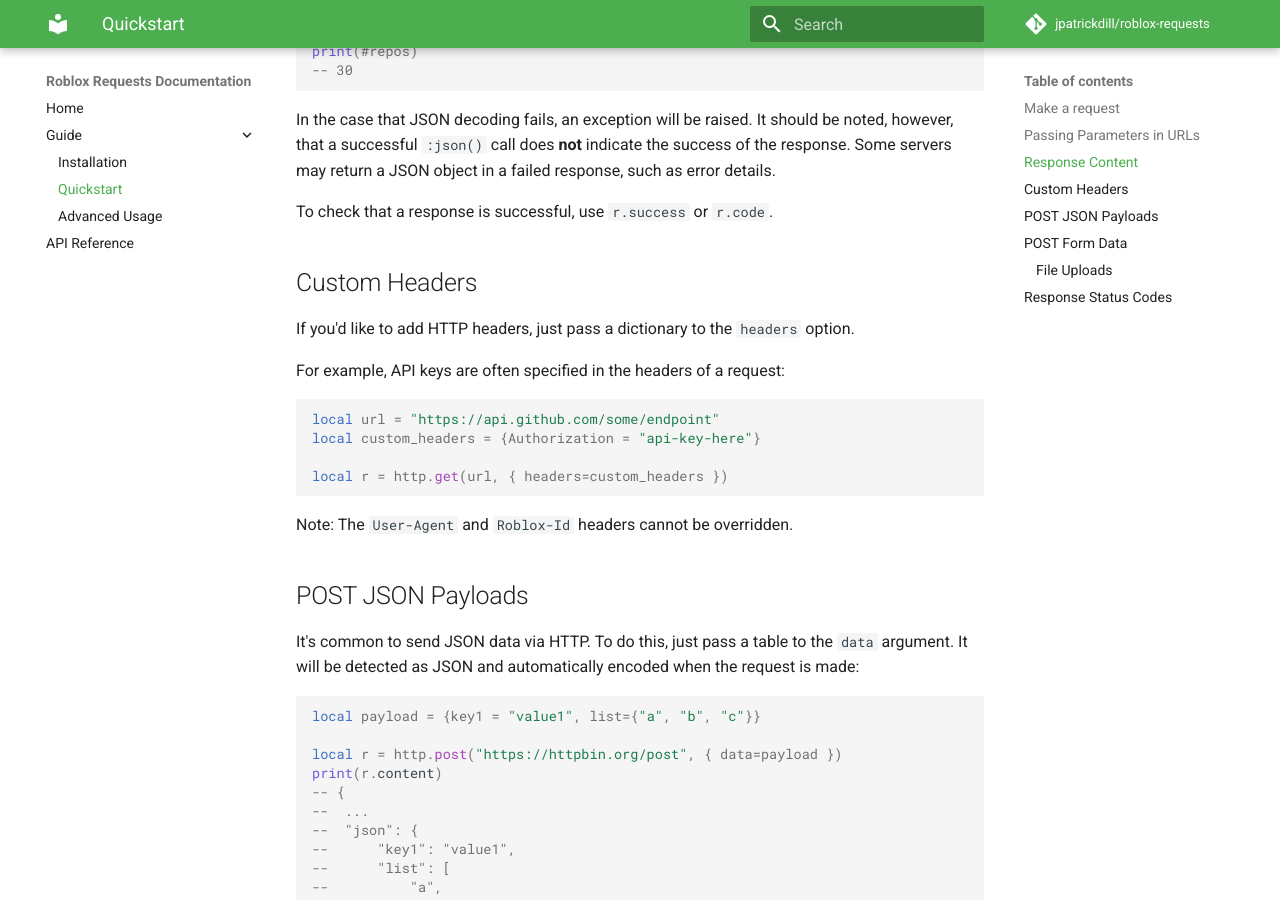
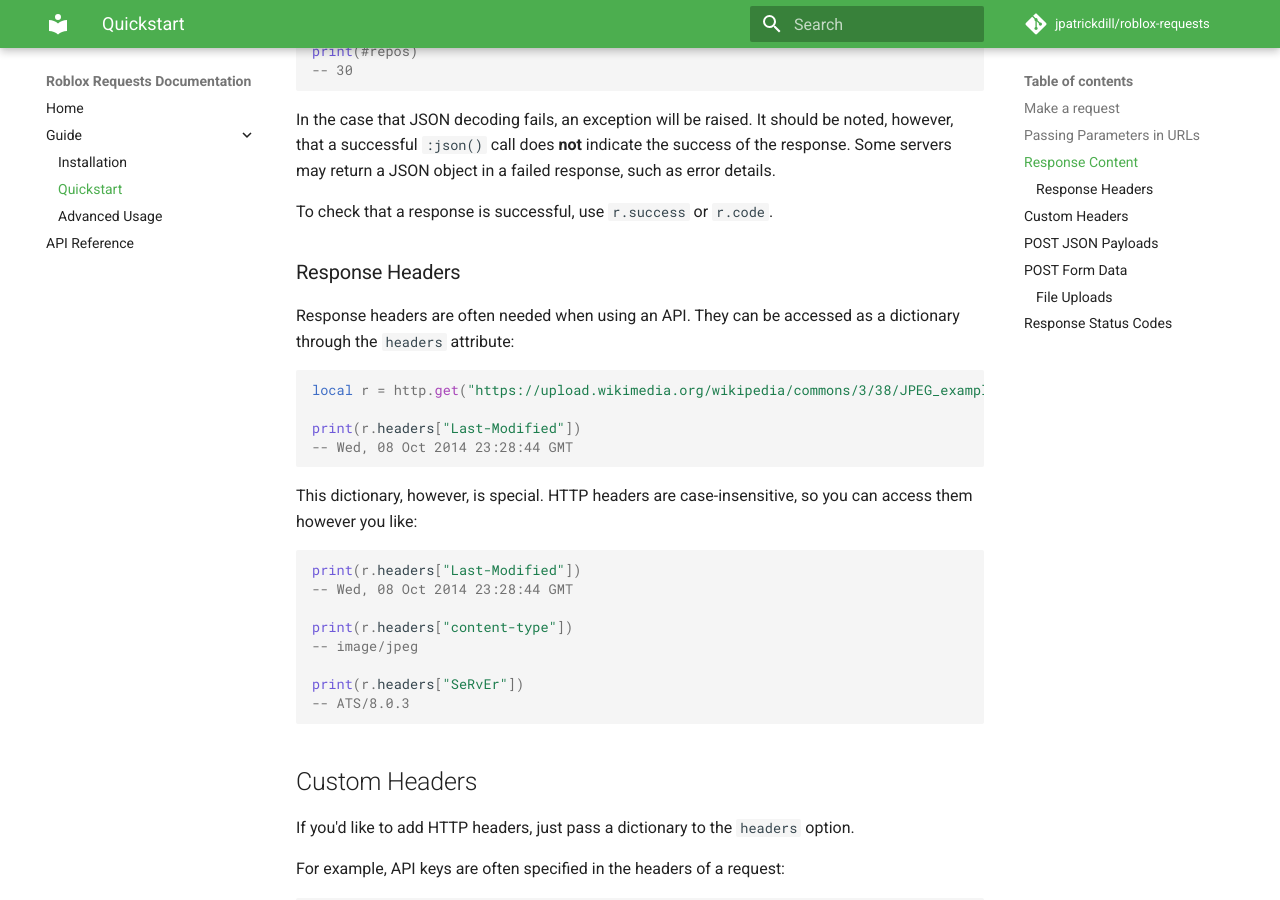
Before and after one commit to pat-dill/roblox-requests, an MkDocs documentation site: the page built from docs/guide/quickstart.md, in a window 1280 px wide and 900 px high, scrolled down 1475 px. Built offline with MkDocs 1.6.1 and Material for MkDocs 9.7.7, drawn with Linux system fonts in a browser that asks for light colours; comment, search, counter and statistics services are not loaded.

Commit message:
case-insensitive header table

````diff
--- a/docs/guide/quickstart.md
+++ b/docs/guide/quickstart.md
@@ -76,6 +76,30 @@ In the case that JSON decoding fails, an exception will be raised. It should be
 does **not** indicate the success of the response. Some servers may return a JSON object in a failed response, such as error details.
 
 To check that a response is successful, use `r.success` or `r.code`.
+
+### Response Headers
+
+Response headers are often needed when using an API. They can be accessed as a dictionary through the `headers` attribute:
+
+```lua
+local r = http.get("https://upload.wikimedia.org/wikipedia/commons/3/38/JPEG_example_JPG_RIP_001.jpg")
+
+print(r.headers["Last-Modified"])
+-- Wed, 08 Oct 2014 23:28:44 GMT
+```
+
+This dictionary, however, is special. HTTP headers are case-insensitive, so you can access them however you like:
+
+```lua
+print(r.headers["Last-Modified"])
+-- Wed, 08 Oct 2014 23:28:44 GMT
+
+print(r.headers["content-type"])
+-- image/jpeg
+
+print(r.headers["SeRvEr"])
+-- ATS/8.0.3
+```
 
 ## Custom Headers
 
````
Also changed, not shown: 2 other files.
